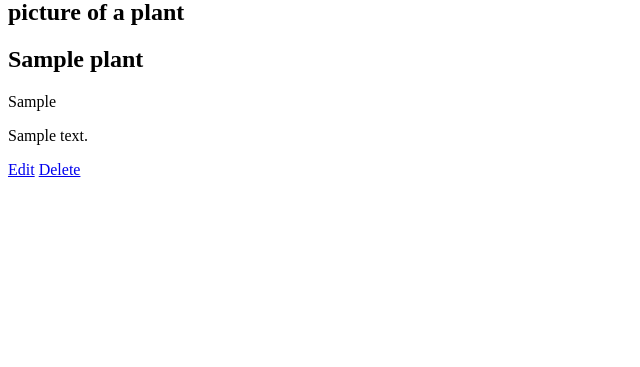
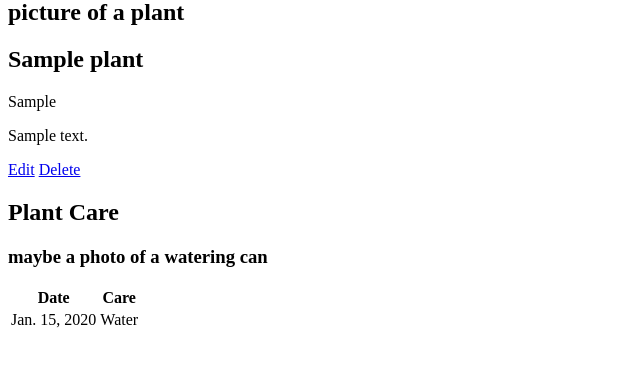
Before and after one commit to strammel33/plant-partner, a Django app: page /plants/1/ in a window 1280 px wide. Shown: the part 135-502 px from the top of the page, without its empty margins (0-640 px from the left). Run offline with Django 4.2, Linux system fonts and the light colour scheme; a user stored in the database is signed in; tables that the repository leaves empty hold one stand-in row (values such as "Sample post").

Commit message:
display plant care on plant details

```diff
--- a/main_app/templates/plants/detail.html
+++ b/main_app/templates/plants/detail.html
@@ -20,4 +20,25 @@
     </div>
   </div>
 </section>
+<div class="care-container">
+  <section class="care">
+    <div class="subsection-title">
+      <h2>Plant Care</h2>
+      <h3>maybe a photo of a watering can</h3>
+    </div>
+    <table>
+      <thead>
+        <tr><th>Date</th><th>Care</th></tr>
+      </thead>
+      <tbody>
+        {% for caring in plant.caring_set.all %}
+          <tr>
+            <td>{{caring.date}}</td>
+            <td>{{caring.get_care_display}}</td>
+          </tr>
+        {% endfor %}
+      </tbody>
+    </table>
+  </section>
+</div>
 {% endblock %}
```
